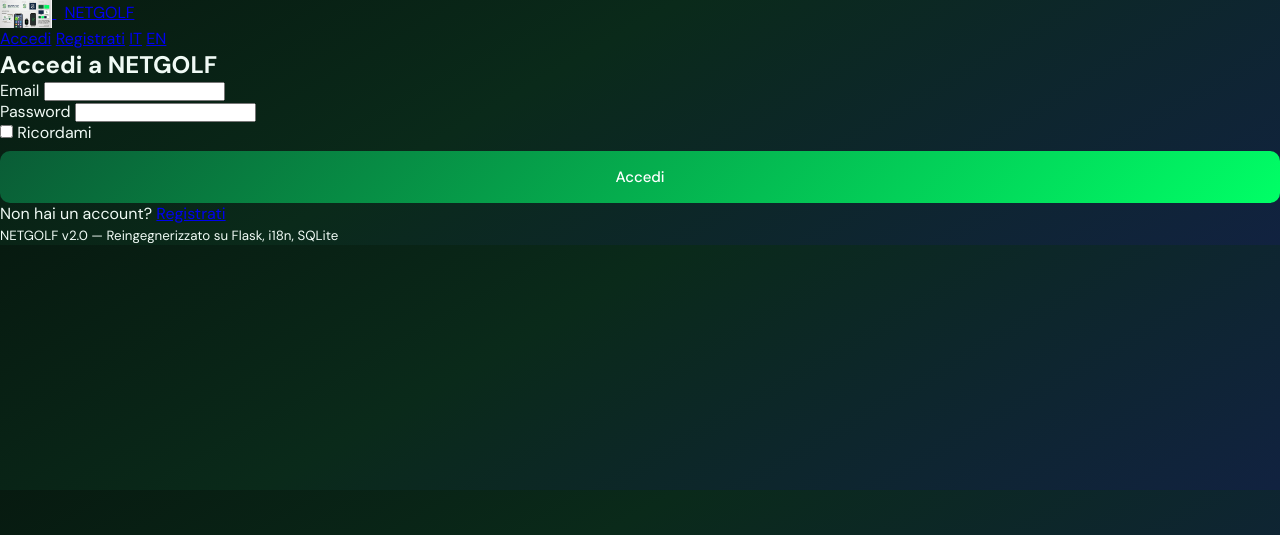
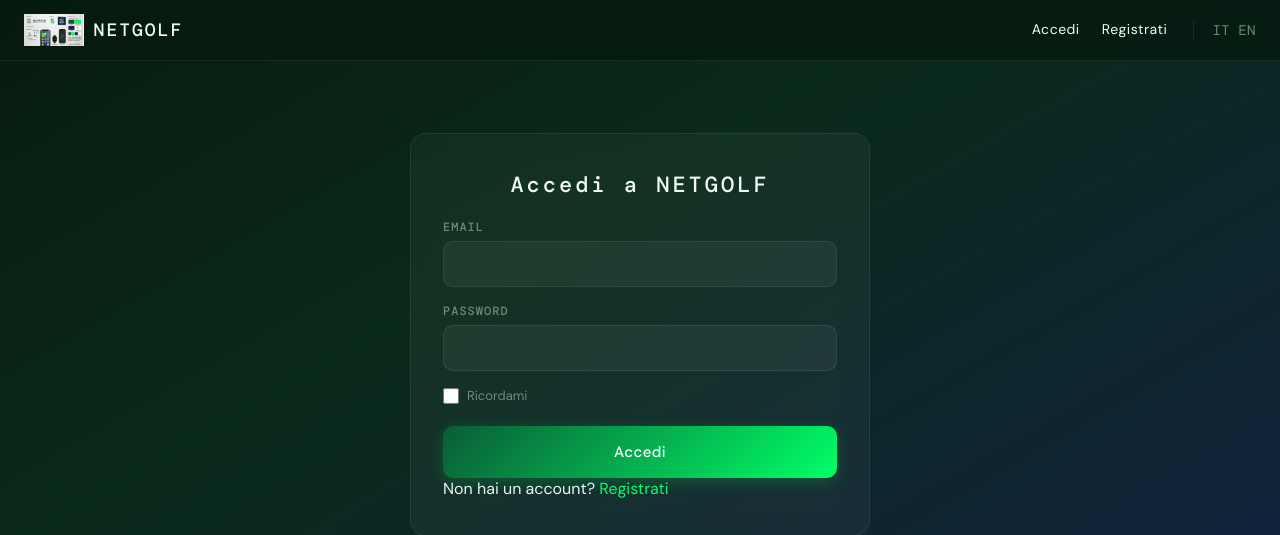
Before and after one commit to mrpwinger/NETGOLF, a Flask app: page /auth/login in a window 1280 px wide. Shown: the top 535 px of the page. Run offline with Flask 3, Linux system fonts and the light colour scheme; parts of the project's set-up code (start-up, migrations or seed data) failed here and were passed over; some web fonts are replaced.

Commit message:
Update base.html

```diff
--- a/netgolf/templates/base.html
+++ b/netgolf/templates/base.html
@@ -5,15 +5,15 @@
   <meta name="viewport" content="width=device-width, initial-scale=1">
   <title>{% block title %}NETGOLF{% endblock %}</title>
   <link href="https://fonts.googleapis.com/css2?family=DM+Mono:wght@300;400;500&family=DM+Sans:wght@300;400;500;700&display=swap" rel="stylesheet">
+  <link rel="stylesheet" href="{{ url_for('static', filename='netgolf.css') }}">
   <link rel="stylesheet" href="{{ url_for('static', filename='dashboard.css') }}">
   {% block head %}{% endblock %}
 </head>
 <body>
   <header class="topbar">
-    <a class="brand" href="{{ url_for('main.index') }}">
-      <img src="{{ url_for('static', filename='scratch_logo_260324a.png') }}"
-           alt="NETGOLF" style="height:28px;vertical-align:middle">
-      <span style="margin-left:8px">NETGOLF</span>
+<a class="brand" href="{{ url_for('main.index') }}">
+      <img src="{{ url_for('static', filename='scratch_logo_260324a.png') }}" alt="NETGOLF">
+      <span>NETGOLF</span>
     </a>
     <nav class="topnav">
       {% if current_user.is_authenticated %}
```
